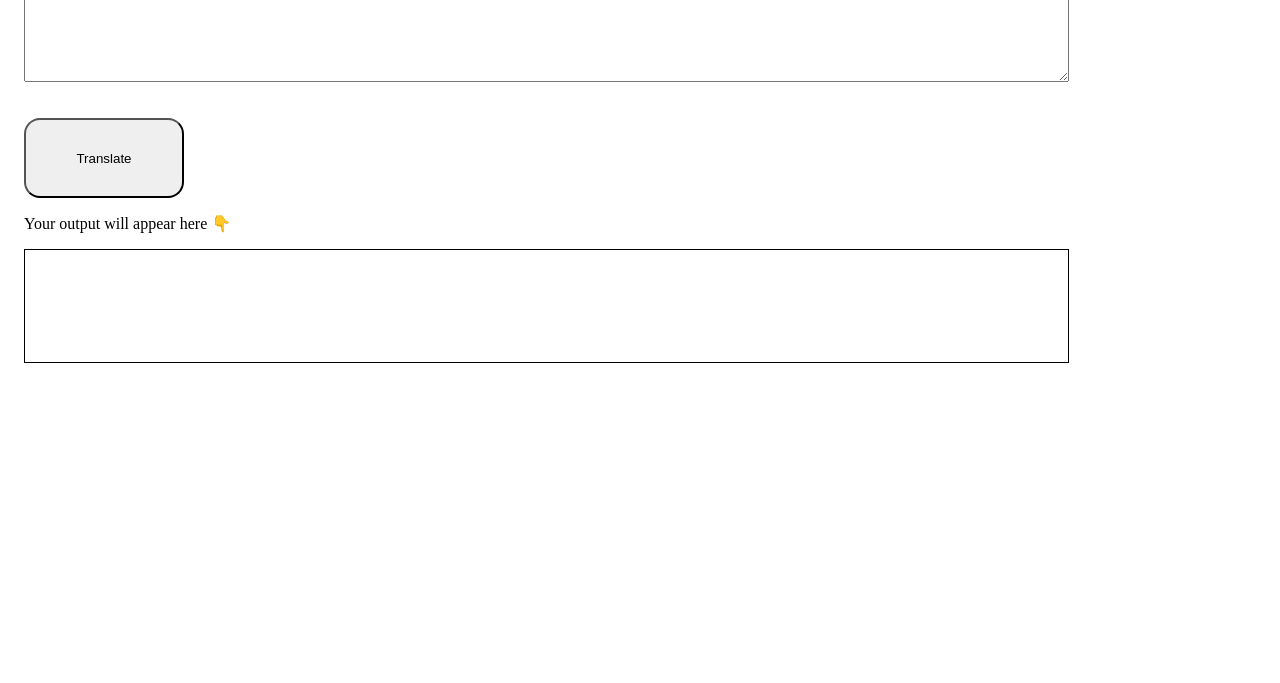
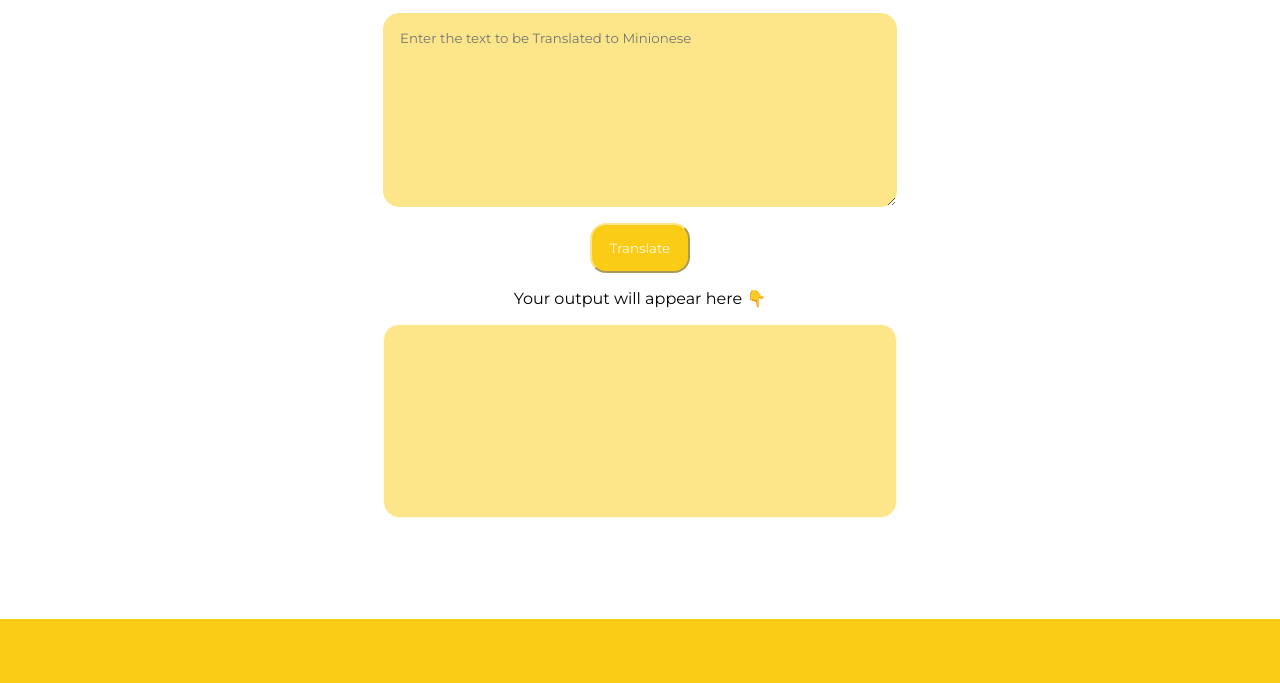
Before and after one commit to FIONA18/Neogcamp-Banana-speak, a plain HTML site: page index.html in a window 1280 px wide. Shown: the part 117-800 px from the top of the page. Drawn offline with Linux system fonts and the light colour scheme.

Commit message:
style: added styles.css

```diff
--- a/index.html
+++ b/index.html
@@ -3,49 +3,27 @@
 <head>
     <meta charset="UTF-8">
     <meta name="viewport" content="width=device-width, initial-scale=1.0">
-    <style>
-        h1{
-            margin: 1rem;
-        }
-        #btnTranslate
-        {
-            margin: 1rem;
-            display: block;
-            height: 10vh;
-            width: 20vh;
-            border-radius: 1rem;
-        }
-        #subheading1
-        {
-            margin: 1rem;
-        }
-        #txtInput
-        {
-            margin: 1rem;
-            padding: 1rem;
-            height: 10vh;
-            width: 80%;
-        }
-        #output
-        {
-            margin: 1rem;
-            padding: 1rem;
-            border: 1px solid black;
-            height: 10vh;
-            width: 80%;
-        }
-    </style>
+    <link rel="stylesheet" href="styles.css">
 
     <title>Minions Speak</title>
 </head>
 <body>
+    <header class="Header-Section">
         <h1>Minions Speak</h1>
+    </header>
+    <main class="container">
         <textarea id="txtInput" placeholder="Enter the text to be Translated to Minionese"></textarea>
         <button id="btnTranslate">Translate</button>
 
         <div id="subheading1">Your output will appear here 👇</div>
         <div id="output">
         </div>
+    </main>
+
+
+    <footer class="footer">
+
+    </footer>
     <script src="app.js"></script>
 </body>
 </html>
--- /dev/null
+++ b/styles.css
@@ -0,0 +1,87 @@
+@import url('https://fonts.googleapis.com/css2?family=Montserrat:ital,wght@0,400;1,700&display=swap');
+:root
+{
+    --primary-color:#facc15;
+    --secondary-color:#fde68a;
+    --off-white:#fefce8;
+}
+body{
+    font-family: 'Montserrat', sans-serif;
+    margin:0px;
+}
+h1{
+    color: var(--off-white);
+}
+#btnTranslate
+{
+    margin: auto;
+    display: block;
+    height: 50px;
+    width: 100px;
+    padding: auto;
+    background-color: var(--primary-color);
+    font-family: inherit;
+    border-radius: 1rem;
+    color: var(--off-white);
+    border-color: var(--secondary-color);
+
+}
+#subheading1
+{
+    margin: 1rem;
+    text-align: center;
+}
+#txtInput
+{
+    font-family: inherit;
+    margin: 1rem auto;
+    padding: 1rem;
+    height: 20vh;
+    min-width: 60vh;
+    display: block;
+    background-color: var(--secondary-color);
+    border-color: var(--secondary-color);
+    border-radius: 1rem;
+}
+#output
+{
+    margin: 1rem auto;
+    padding: 1rem;
+    border: 1px solid var(--off-white);
+    background-color: var(--secondary-color);
+    height: 20vh;
+    width: 60vh;
+    min-width: 60vh;
+    display: block;
+    border-radius: 1rem;
+}
+.Header-Section
+{
+   background-color: var(--primary-color);
+   border-bottom-left-radius: 1rem;
+   color: white;
+   padding: 1rem;
+}
+.footer
+{
+    background-color: var(--primary-color);
+    padding: 2rem;
+    width: 100%;
+    bottom: 0;
+    position: fixed;
+    text-align: center;
+    color: white;
+    border-top-right-radius: 1rem;
+}
+.container
+{
+    margin: auto;
+    display: block;
+    width: 100vh;
+}
+/* position: fixed;
+bottom: 0;
+width: 100%;
+padding: 1rem;
+background-color: var(--primary);
+text-align: center; */
```
Lines whose indentation alone changed are shown as unchanged.
